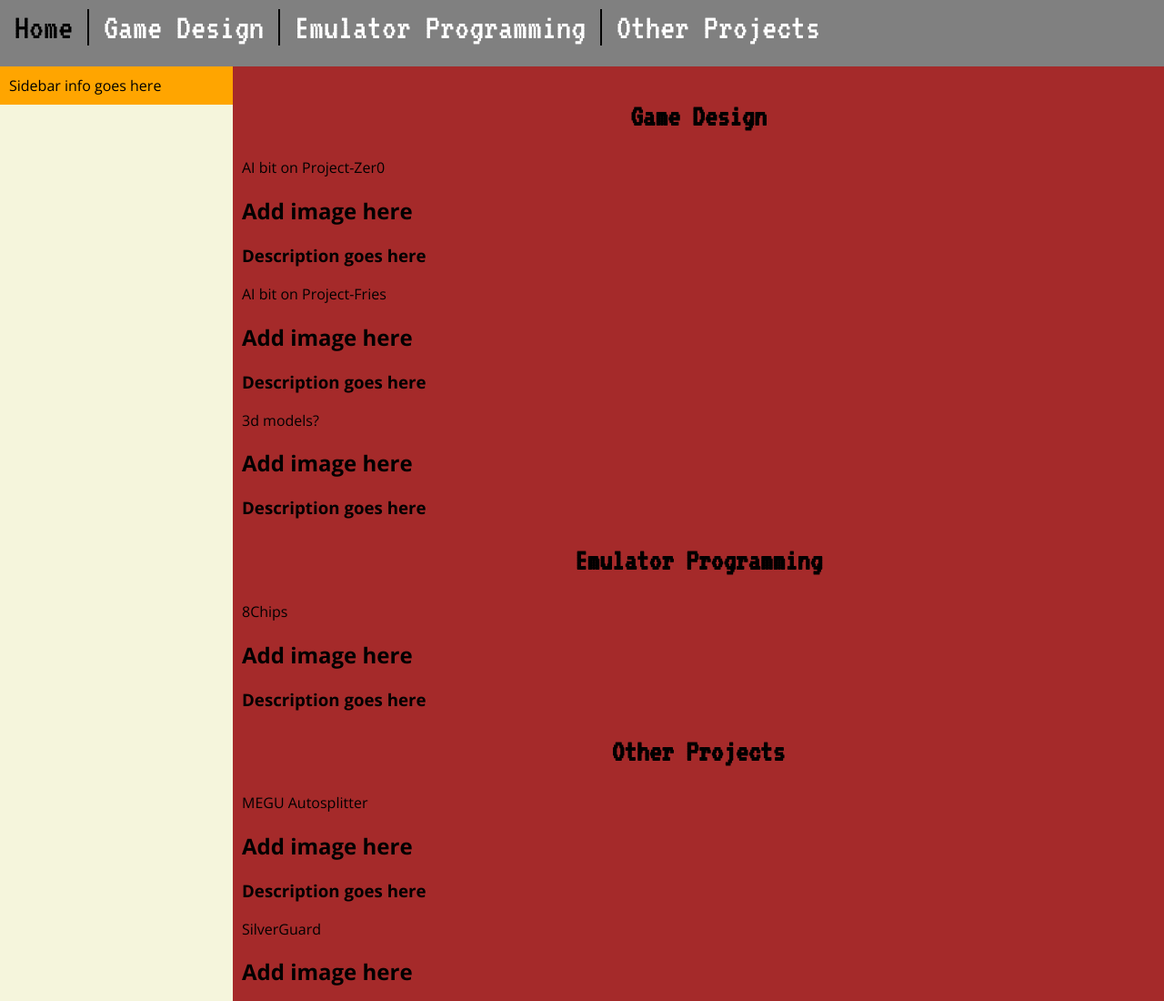
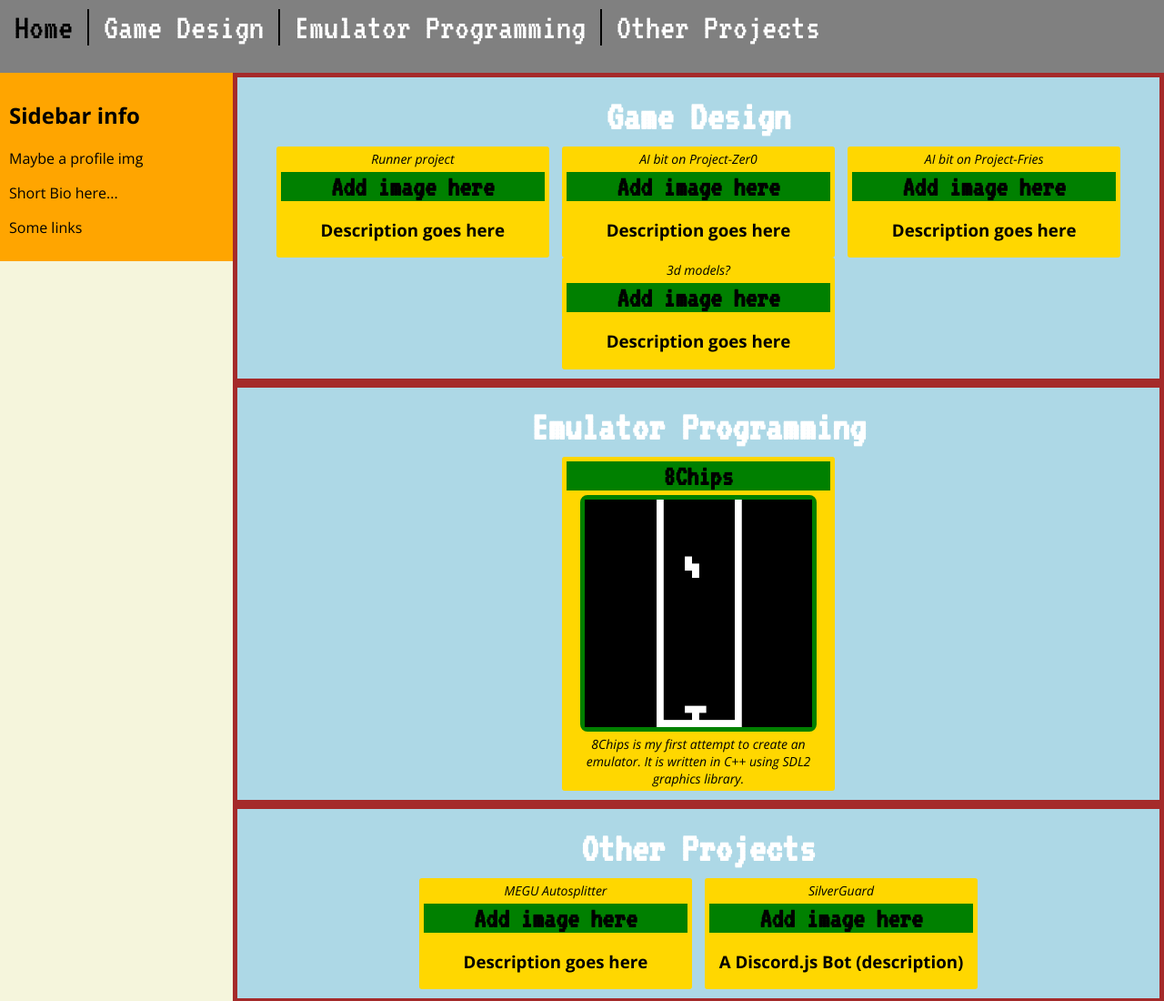
Before and after one commit to bilakispa/bilakispa.github.io, a plain HTML site: page index.html in a window 1280 px wide. Shown: the top 1100 px of the page at 91% size. Drawn offline with nearby package versions, Linux system fonts and the light colour scheme.

Commit message:
Fixed layout stuff, added a first project <article>

```diff
--- a/css/style.css
+++ b/css/style.css
@@ -9,16 +9,15 @@ body {
 	position: relative;
 }
 
-h1 {
-	font-family: 'VT323', monospace;
-	font-size: 34px;
-	text-align: center;
-}
-
 	nav {
 		font-family: 'VT323', monospace;
 		background-color: gray;
 		overflow: hidden;
+
+		position: fixed;
+		top: 0;
+		width: 100%;
+		height: 80px;
 	}
 
 		nav ul {
@@ -51,6 +50,7 @@ h1 {
 				}
 
 	main {
+		margin-top: 80px;
 		font-family: 'Open Sans', sans-serif;
 	}
 
@@ -61,12 +61,77 @@ h1 {
 			background-color: orange;
 		}
 
-		section {
+		#content {
 			float: left;
 			width: 80%;
-			padding: 10px;
+			padding: 0px;
 			background-color: brown;
 		}
+
+			.anchor {
+				display: block;
+				height: 80px; /*same height as header*/
+				margin-top: -80px; /*same height as header*/
+				visibility: hidden;
+			}
+
+			section {
+				background-color: lightblue;
+				text-align: center;
+				padding: 10px;
+				margin: 5px;
+			}
+
+				section h1 {
+					font-family: 'VT323', monospace;
+					font-size: 46px;
+					text-align: center;
+					color: white;
+
+					margin: 10px;
+				}
+
+				article {
+					background-color: gold;
+					display: inline-block;
+					margin: 0px 5px;
+					width: 300px;
+					border-radius: 3px;
+				}
+
+					article h2 {
+						font-family: 'VT323', monospace;
+						font-size: 32px;
+						background-color: green;
+						margin: 5px;
+					}
+
+						article h2 a {
+							text-decoration: none;
+							color: black;
+						}
+
+							article h2 a:hover {
+								color: white;
+							}
+
+					article .thumbnail {
+						border: 5px solid green;
+						border-radius: 8px;
+						margin: 0px 20px;
+						width: auto;
+					}
+
+					article .thumbnail img {
+						display: block;
+						width: 250px;
+					}
+
+					article p {
+						margin: 4px;
+						font-size: 14px;
+						font-style: italic;
+					}
 
 	main:after {
 		content: "";
--- a/index.html
+++ b/index.html
@@ -11,20 +11,29 @@
 			<!-- <h1>Title here</h1> -->
 			<ul>
 				<li><a href="#">Home</a></li>
-				<li><a href="#">Game Design</a></li>
-				<li><a href="#">Emulator Programming</a></li>
-				<li><a href="#">Other Projects</a></li>
+				<li><a href="#game-design">Game Design</a></li>
+				<li><a href="#emulator-programming">Emulator Programming</a></li>
+				<li><a href="#other-projects">Other Projects</a></li>
 			</ul>
 		</nav>
 
 		<main>
 			<aside>
-				Sidebar info goes here
+				<h2>Sidebar info</h2>
+				<p>Maybe a profile img</p>
+				<p>Short Bio here...</p>
+				<p>Some links</p>
 			</aside>
 
-			<section>
-				<div class="game-projects">
+			<div id="content">
+				<span class="anchor" id="game-design"></span>
+				<section>
 					<h1>Game Design</h1>
+					<article>
+						<p>Runner project</p>
+						<h2>Add image here</h2>
+						<h3>Description goes here</h3>
+					</article>
 					<article>
 						<p>AI bit on Project-Zer0</p>
 						<h2>Add image here</h2>
@@ -40,18 +49,24 @@
 						<h2>Add image here</h2>
 						<h3>Description goes here</h3>
 					</article>
-				</div>
+				</section>
 
-				<div class="emulator-projects">
+				<span class="anchor" id="emulator-programming"></span>
+				<section>
 					<h1>Emulator Programming</h1>
 					<article>
-						<p>8Chips</p>
-						<h2>Add image here</h2>
-						<h3>Description goes here</h3>
+						<h2><a href="#">8Chips</a></h2>
+						<div class="thumbnail">
+							<a href="#">
+								<img src="./img/8Chips/thumbnail.png" alt="8Chips thumbnail" />
+							</a>
+						</div>
+						<p>8Chips is my first attempt to create an emulator. It is written in C++ using SDL2 graphics library.</p>
 					</article>
-				</div>
+				</section>
 
-				<div class="other-projects">
+				<span class="anchor" id="other-projects"></span>
+				<section>
 					<h1>Other Projects</h1>
 					<article>
 						<p>MEGU Autosplitter</p>
@@ -63,8 +78,8 @@
 						<h2>Add image here</h2>
 						<h3>A Discord.js Bot (description)</h3>
 					</article>
-				</div>
-			</section>
+				</section>
+			</div>
 		</main>
 
 		<footer>
```
Also changed, not shown: img/8Chips/thumbnail.png (added).
